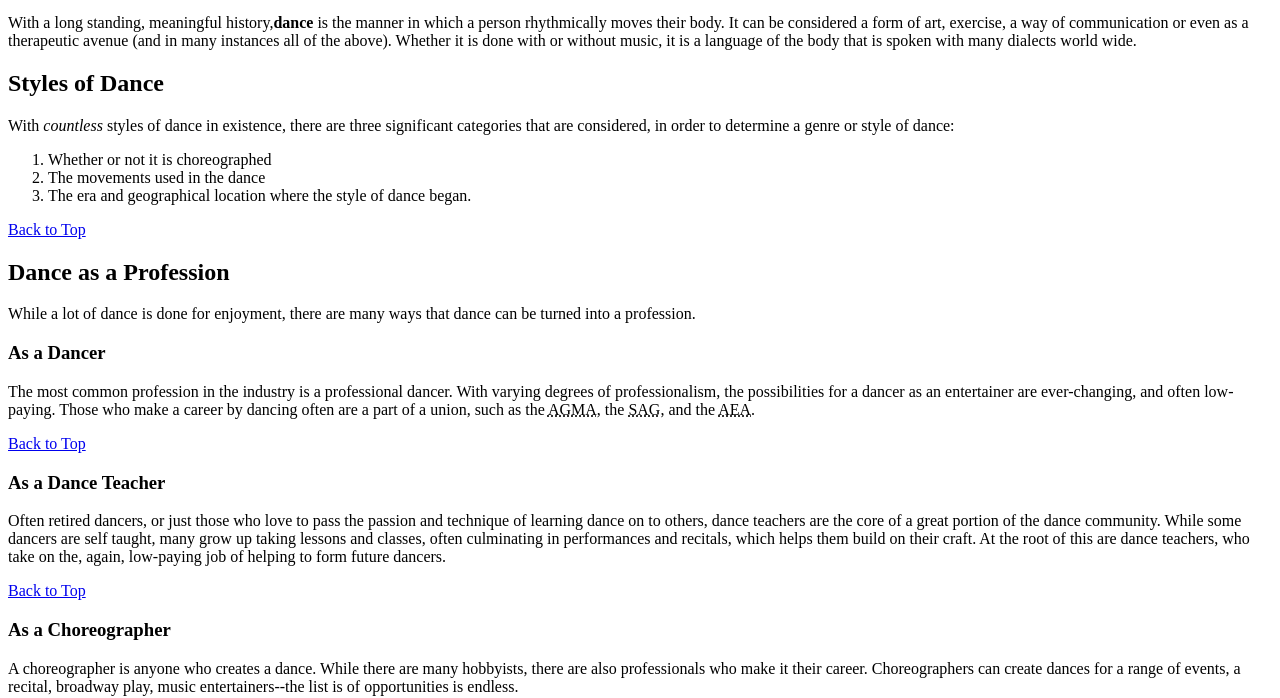
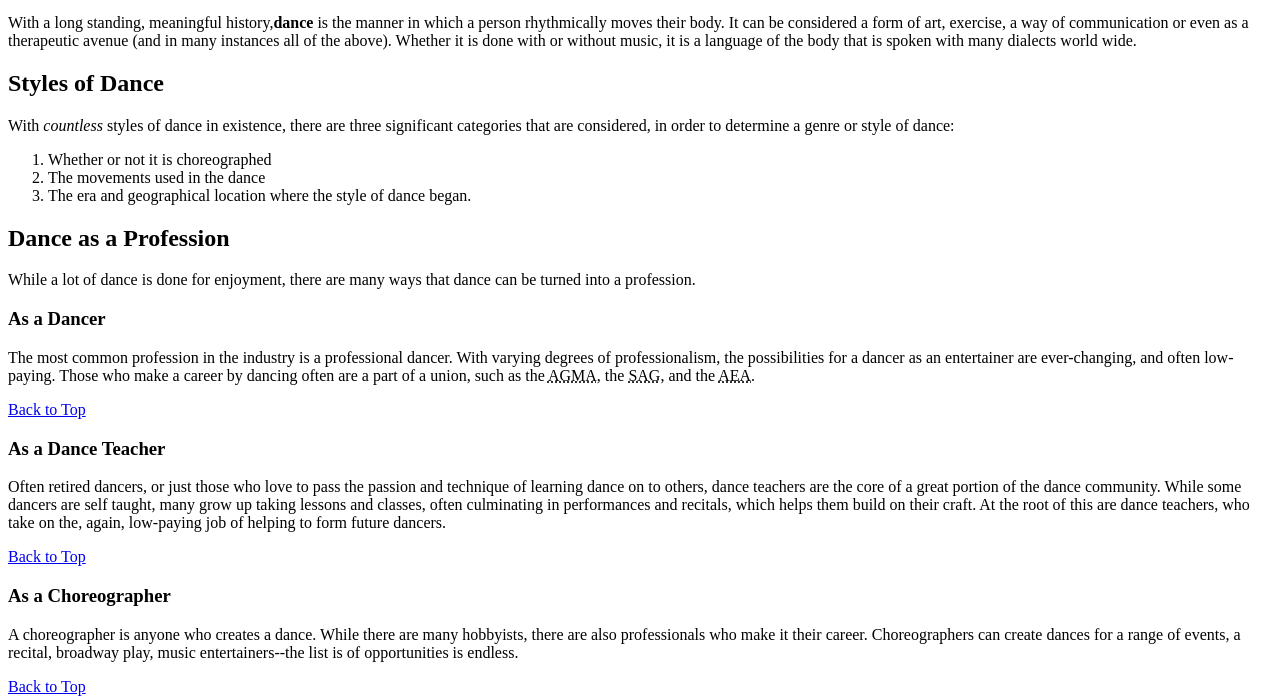
Before and after one commit to FullSailAsh/WiU, a plain HTML site: page AndrewsAshleaProject1/index.html in a window 1280 px wide. Shown: the part 105-803 px from the top of the page. Drawn offline with Linux system fonts and the light colour scheme.

Commit message:
remove link
remove “back to top” link from styles section

```diff
--- a/AndrewsAshleaProject1/index.html
+++ b/AndrewsAshleaProject1/index.html
@@ -28,7 +28,6 @@
 			<li>The movements used in the dance</li>
 			<li>The era and geographical location where the style of dance began.</li>
 		</ol>
-		<a href="#top">Back to Top</a>
 
 
 		<h2 id="prof">Dance as a Profession</h2>
```
